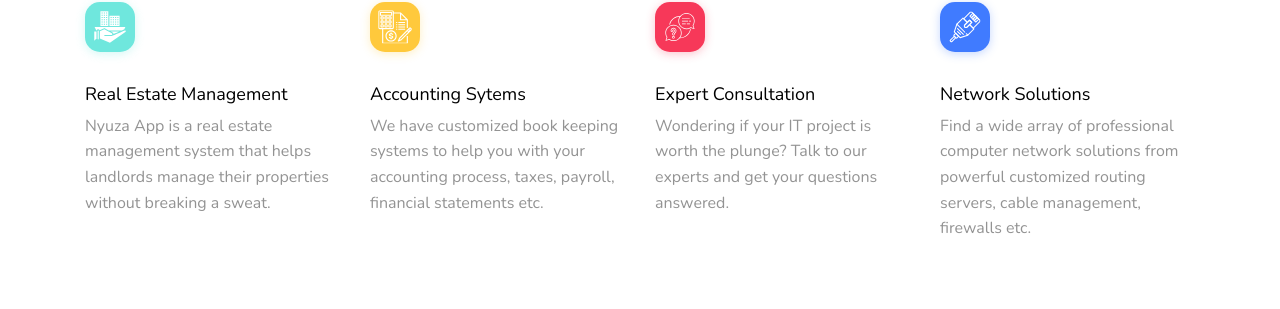
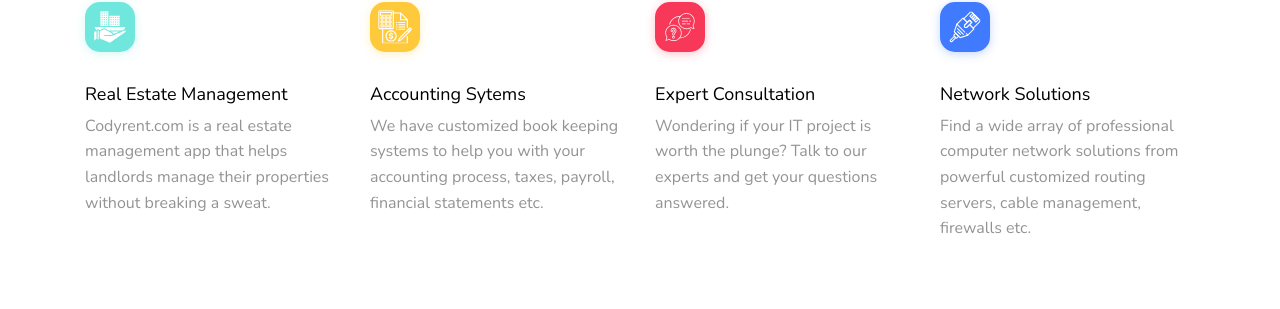
Before and after one commit to s-entialtechnologies/s_ential_technologies, a Jekyll site: the page built from index.markdown, in a window 1280 px wide and 900 px high, scrolled down 3041 px. Shown: the part 145-454 px from the top of the window. Built offline with Jekyll 4.4.1, drawn with Linux system fonts in a browser that asks for light colours; some web fonts are replaced.

Commit message:
Nyuza -> Codyrent

```diff
--- a/index.markdown
+++ b/index.markdown
@@ -301,7 +301,7 @@ layout: home
 </div>
 <div class="service-contents">
 <h3>Real Estate Management</h3>
-<p>Nyuza App is a real estate management system that helps landlords manage their properties without breaking a sweat.</p>
+<p>Codyrent.com is a real estate management app that helps landlords manage their properties without breaking a sweat.</p>
 </div>
 </div>
 </div>
```
